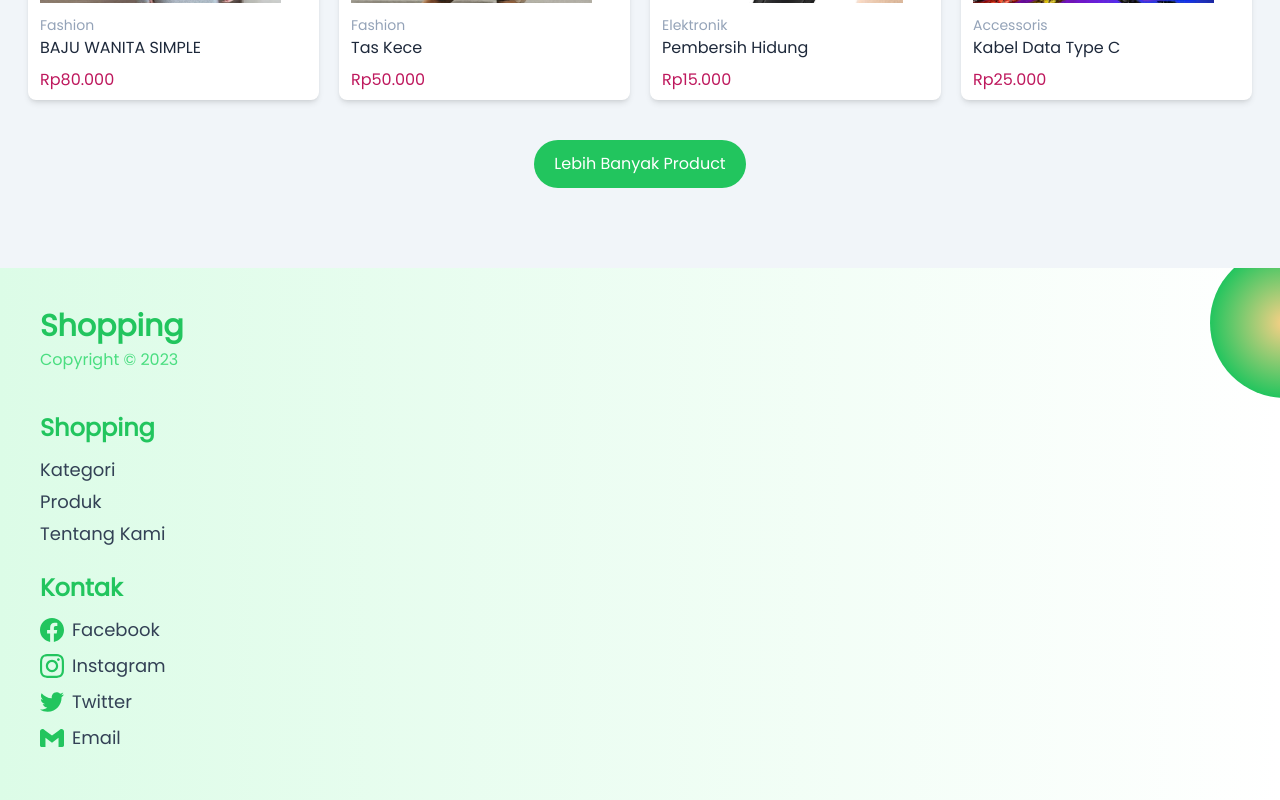
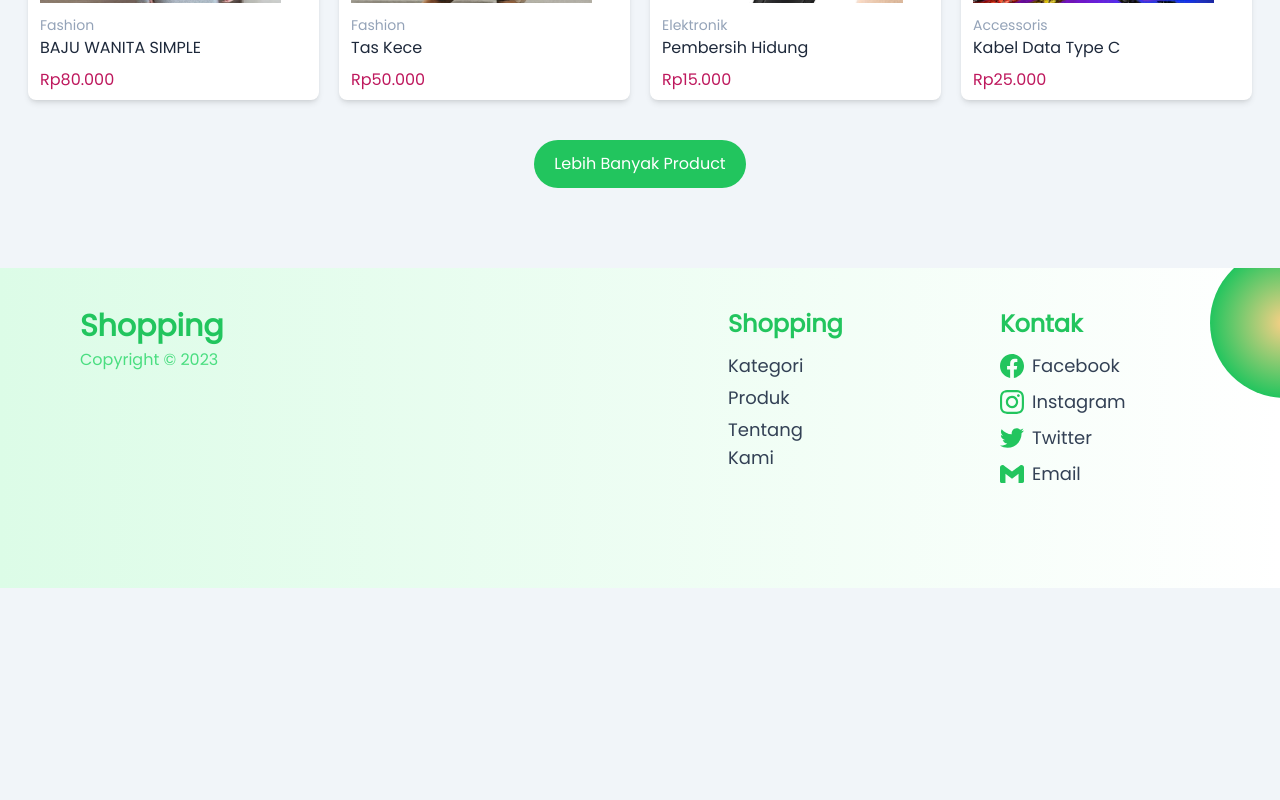
Before and after one commit to galihroswandi/E-comerce, a React (Create React App) app: page /home in a window 1280 px wide. Shown: the part 1608-2408 px from the top of the page. After the commit the page ends 2196 px from the top, so only its background shows below. Built offline with nearby package versions, Linux system fonts and the light colour scheme.

Commit message:
Tambah Footer

```diff
--- /dev/null
+++ b/src/components/molecules/LinkFooter.jsx
@@ -0,0 +1,14 @@
+import { Link } from "react-router-dom";
+
+const LinkFooter = ({ to, title }) => {
+  return (
+    <Link
+      to={to}
+      className="text-lg font-light text-slate-700 hover:text-green-800 hover:translate-x-1 hover:translate-y-[.1rem] transition duration-200 mb-1"
+    >
+      {title}
+    </Link>
+  );
+};
+
+export default LinkFooter;
--- /dev/null
+++ b/src/components/molecules/LinkFooterKontak.jsx
@@ -0,0 +1,15 @@
+import { Link } from "react-router-dom";
+
+const LinkFooterKontak = ({ to, img, title }) => {
+  return (
+    <Link
+      to={to}
+      target="_blank"
+      className="flex gap-2 text-lg font-light text-slate-700 hover:text-green-800 hover:translate-x-1 hover:translate-y-[.1rem] transition duration-200 mb-2"
+    >
+      <img src={img} alt={title} /> <span>{title}</span>
+    </Link>
+  );
+};
+
+export default LinkFooterKontak;
--- a/src/components/organisms/AllProducts.jsx
+++ b/src/components/organisms/AllProducts.jsx
@@ -19,7 +19,7 @@ const AllProducts = () => {
         <h1 className="text-2xl text-slate-700 font-medium">All Products</h1>
         <Horizontal width="9rem" />
       </div>
-      <section className="products grid grid-cols-2 sm:grid-cols-1 md:grid-cols-4 gap-3 md:gap-5 justify-center items-center mt-5">
+      <section className="products grid grid-cols-2 md:grid-cols-4 gap-3 md:gap-5 justify-center items-center mt-5">
         <CardProduct
           id="1"
           image={Product1}
@@ -80,7 +80,7 @@ const AllProducts = () => {
       <div className="button mt-10 flex justify-center">
         <Link
           to="/all-product"
-          className="bg-green-500 py-3 px-5 text-white rounded-3xl font-light"
+          className="bg-green-500 py-3 px-5 text-white rounded-3xl font-light hover:shadow-lg hover:-translate-y-[.1rem] transition duration-200"
         >
           Lebih Banyak Product
         </Link>
--- a/src/components/organisms/Footer.jsx
+++ b/src/components/organisms/Footer.jsx
@@ -4,58 +4,34 @@ import Instagram from "./../../assets/icons/instagram.svg";
 import Twitter from "./../../assets/icons/twitter.svg";
 import Email from "./../../assets/icons/email.svg";
 import Ellipse from "./../../assets/img/ellipse.svg";
+import LinkFooter from "../molecules/LinkFooter";
+import LinkFooterKontak from "../molecules/LinkFooterKontak";
 
 const Footer = () => {
   return (
-    <div className="min-h-[20rem] bg-gradient-to-r from-[#DCFCE7] to-white shadow-[-1rem_0_60px_1rem_rgba(15, 23, 42,0.3)] py-10 px-10 relative box-border overflow-x-hidden">
-      <section className="brand mb-10">
+    <div className="min-h-[20rem] bg-gradient-to-r from-[#DCFCE7] to-white shadow-[-1rem_0_60px_1rem_rgba(15, 23, 42,0.3)] py-10 px-10 relative box-border overflow-x-hidden grid sm:grid-cols-2 md:grid-cols-3">
+      <section className="brand mb-10 lg:ml-10">
         <h1 className="text-3xl font-semibold text-green-500 mb-1">Shopping</h1>
         <p className="text-base font-ligh text-green-400">
           Copyright &copy; 2023
         </p>
       </section>
-      <section className="inform-1 flex flex-col mb-5">
+      <section className="inform-1 flex flex-col mb-5 lg:ml-72">
         <h1 className="text-2xl font-semibold text-green-500 mb-3">Shopping</h1>
-        <Link className="text-lg font-light text-slate-700 hover:text-green-800 hover:translate-x-1 hover:translate-y-[.1rem] transition duration-200 mb-1">
-          Kategori
-        </Link>
-        <Link className="text-lg font-light text-slate-700 hover:text-green-800 hover:translate-x-1 hover:translate-y-[.1rem] transition duration-200 mb-1">
-          Produk
-        </Link>
-        <Link className="text-lg font-light text-slate-700 hover:text-green-800 hover:translate-x-1 hover:translate-y-[.1rem] transition duration-200 mb-1">
-          Tentang Kami
-        </Link>
+        <LinkFooter to="#kategori" title="Kategori" />
+        <LinkFooter to="#all-produk" title="Produk" />
+        <LinkFooter to="/about" title="Tentang Kami" />
       </section>
-      <section className="kontak">
+      <section className="kontak lg:ml-[10rem]">
         <h1 className="text-2xl font-semibold text-green-500 mb-3">Kontak</h1>
-        <Link
-          to=""
-          target="_blank"
-          className="flex gap-2 text-lg font-light text-slate-700 hover:text-green-800 hover:translate-x-1 hover:translate-y-[.1rem] transition duration-200 mb-2"
-        >
-          <img src={Facebook} alt="Facebook" /> <span>Facebook</span>
-        </Link>
-        <Link
-          to=""
-          target="_blank"
-          className="flex gap-2 text-lg font-light text-slate-700 hover:text-green-800 hover:translate-x-1 hover:translate-y-[.1rem] transition duration-200 mb-2"
-        >
-          <img src={Instagram} alt="Instagram" /> <span>Instagram</span>
-        </Link>
-        <Link
-          to=""
-          target="_blank"
-          className="flex gap-2 text-lg font-light text-slate-700 hover:text-green-800 hover:translate-x-1 hover:translate-y-[.1rem] transition duration-200 mb-2"
-        >
-          <img src={Twitter} alt="Twitter" /> <span>Twitter</span>
-        </Link>
-        <Link
-          to=""
-          target="_blank"
-          className="flex gap-2 text-lg font-light text-slate-700 hover:text-green-800 hover:translate-x-1 hover:translate-y-[.1rem] transition duration-200 mb-2"
-        >
-          <img src={Email} alt="Email" /> <span>Email</span>
-        </Link>
+        <LinkFooterKontak to="/facebook.com" img={Facebook} title="Facebook" />
+        <LinkFooterKontak
+          to="/instagram.com"
+          img={Instagram}
+          title="Instagram"
+        />
+        <LinkFooterKontak to="/twitter.com" img={Twitter} title="Twitter" />
+        <LinkFooterKontak to="/email.com" img={Email} title="Email" />
       </section>
       <img src={Ellipse} alt="Ellipse" className="absolute -top-5 -right-20" />
     </div>
```
